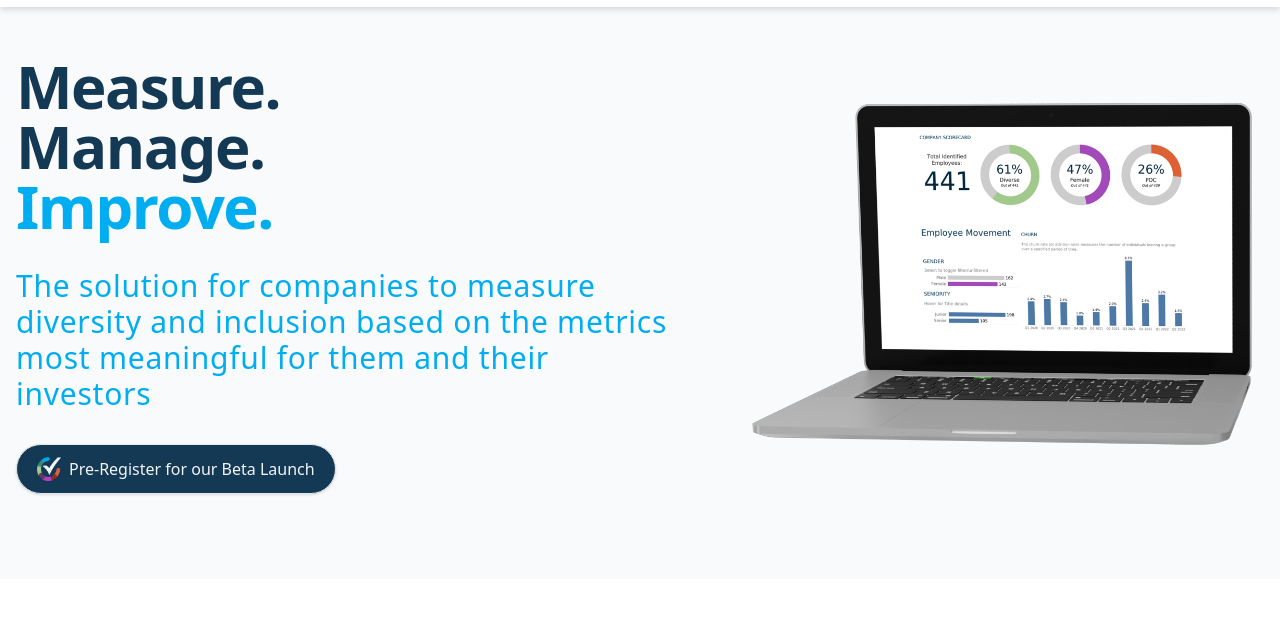
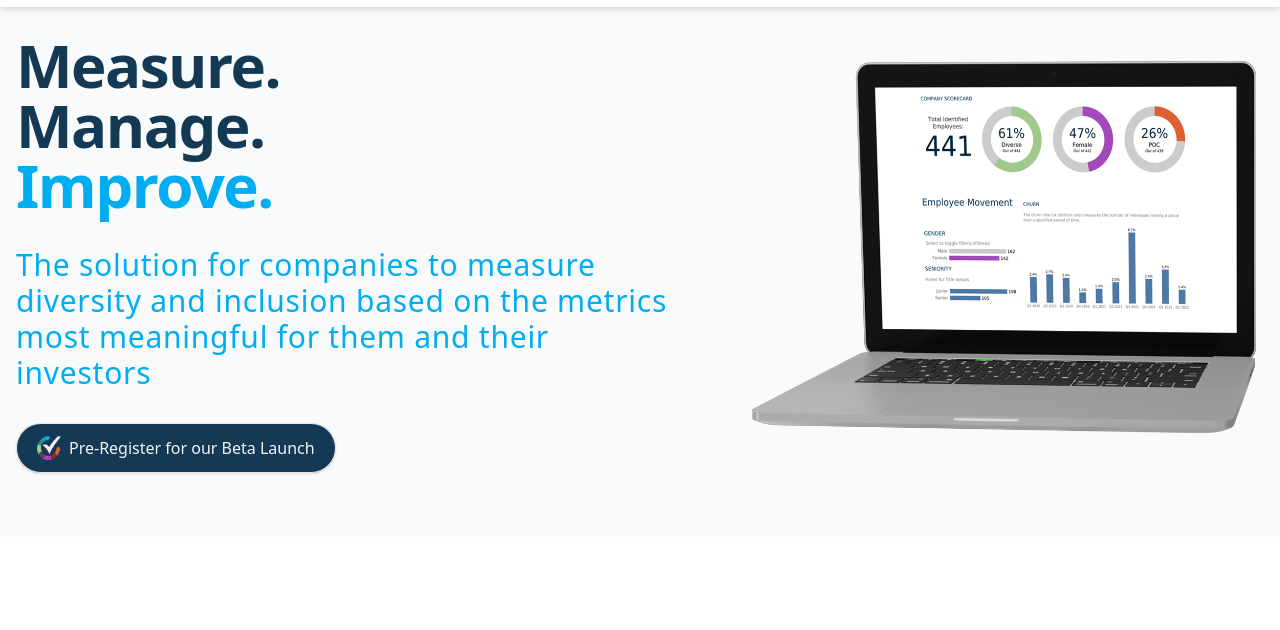
Before and after one commit to zachypng/jpdm-landingpage, a plain HTML site: page index.html in a window 1280 px wide. Shown: the part 77-707 px from the top of the page. Drawn offline with nearby package versions, Linux system fonts and the light colour scheme.

Commit message:
img size

```diff
--- a/index.html
+++ b/index.html
@@ -79,7 +79,8 @@
         </nav>
     </header>
     <section class="bg-gray-50 dark:bg-zinc-900" id="hero">
-        <div class="grid max-w-screen-xl px-4 pt-32 pb-8 mx-auto lg:gap-8 xl:gap-0 lg:py-16 lg:grid-cols-12 lg:pt-28 relative">
+        <!-- <div class="grid max-w-screen-xl px-4 pt-32 pb-8 mx-auto lg:gap-8 xl:gap-0 lg:py-16 lg:grid-cols-12 lg:pt-28"> -->
+        <div class="grid max-w-screen-xl px-4 pt-20 pb-8 mx-auto lg:gap-8 xl:gap-0 lg:py-16 lg:grid-cols-12 lg:pt-28">
             <div class="mr-auto place-self-center lg:col-span-7">
                 <h1 class="max-w-2xl mb-4 text-4xl font-extrabold leading-none tracking-tight md:text-5xl xl:text-6xl text-jdm-blue dark:text-white">Measure. <br>Manage. <br><span class="text-jdm-sky">Improve.</span></h1>
                 <!-- <h1 class="max-w-2xl mb-4 text-4xl font-extrabold leading-none tracking-tight md:text-5xl xl:text-6xl text-transparent bg-clip-text bg-gradient-to-br from-jdm-sky to-purple-600 via-purple-600 animate-anim-gradient-text z-10">Improve.</h1> -->
@@ -92,7 +93,7 @@
                 </div>
             </div>
             <div class="hidden lg:mt-0 lg:col-span-5 lg:flex">
-                <img src="./images/laptop.png" alt="hero image">
+                <img src="./images/laptop1.png" alt="hero image">
             </div>
         </div>
     </section>
```
Also changed, not shown: images/laptop1.png (added), output.css.
